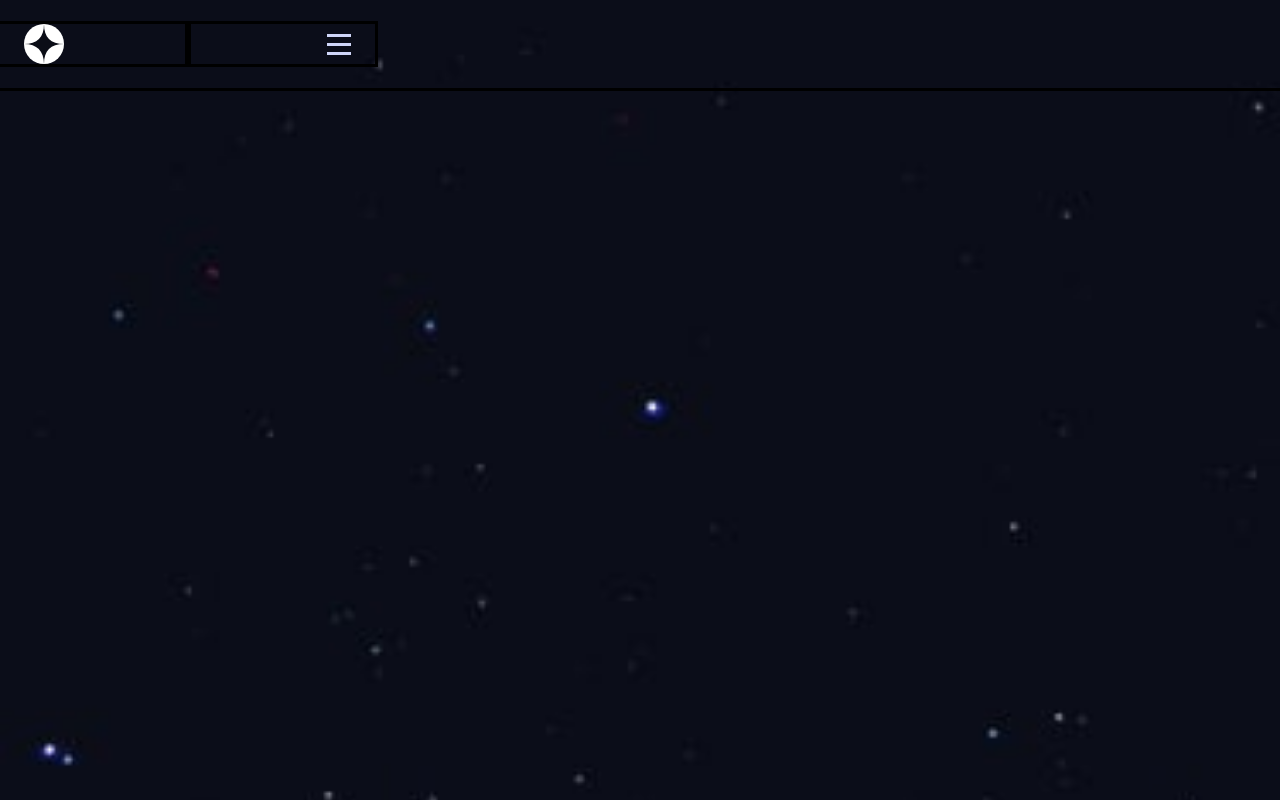
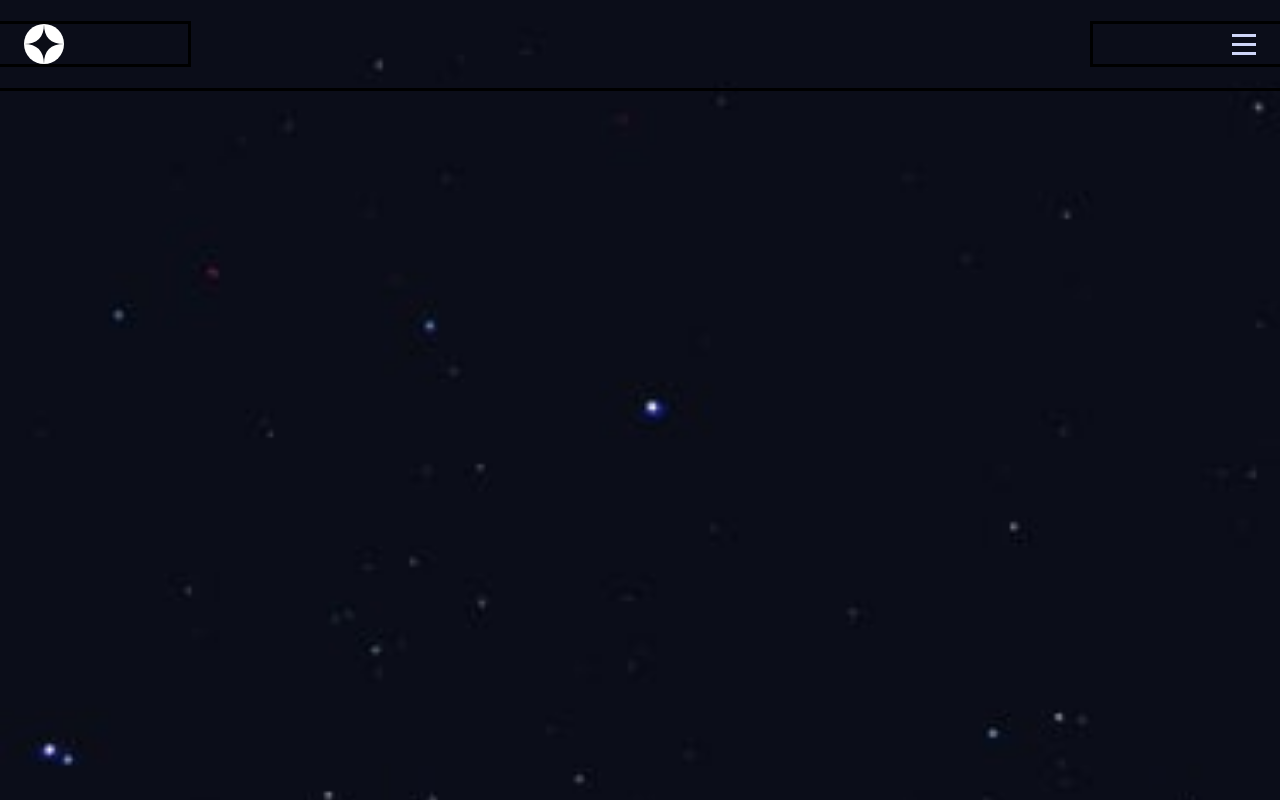
Before and after one commit to code-looney/space-app, a React (Vite) app: page / in a window 1280 px wide. Built offline with nearby package versions, Linux system fonts and the light colour scheme.

Commit message:
mod the w

```diff
--- a/src/components/Header.jsx
+++ b/src/components/Header.jsx
@@ -2,11 +2,11 @@ import React from 'react'
 
 const Header = () => {
   return (
-    <div className='outline h-[88px] flex items-center'>
+    <div className='outline w-full h-[88px] flex justify-between items-center'>
         <div className='outline w-[187.5px] h-[40px] pl-[1.5em]'>
             <img className='w-[40px] h-[40px]' src="starter-code/assets/shared/logo.svg" alt="" />
         </div>
-        <div className='outline w-[187.5px] h-[40px] pr-[1.5em] flex flex-row-reverse items-center'>
+        <div className='outline w-[187.5px] h-[40px] pr-[1.5em] flex justify-end items-center'>
             <img className='w-[24px] h-[21px]' src="starter-code/assets/shared/icon-hamburger.svg" alt="" />
         </div>
     </div>
--- a/src/components/Home.jsx
+++ b/src/components/Home.jsx
@@ -5,6 +5,9 @@ const Home = () => {
   return (
     <div className='bg-parallax h-screen w-full bg-no-repeat bg-cover outline'>
         <Header />
+        <div>
+
+        </div>
     </div>
   )
 }
```
